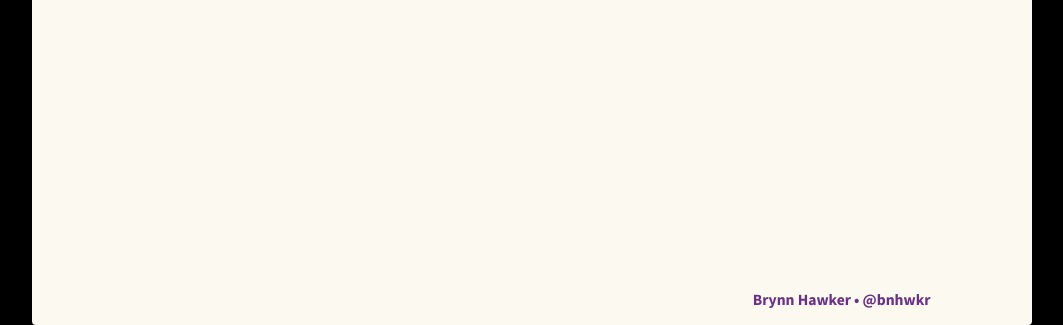
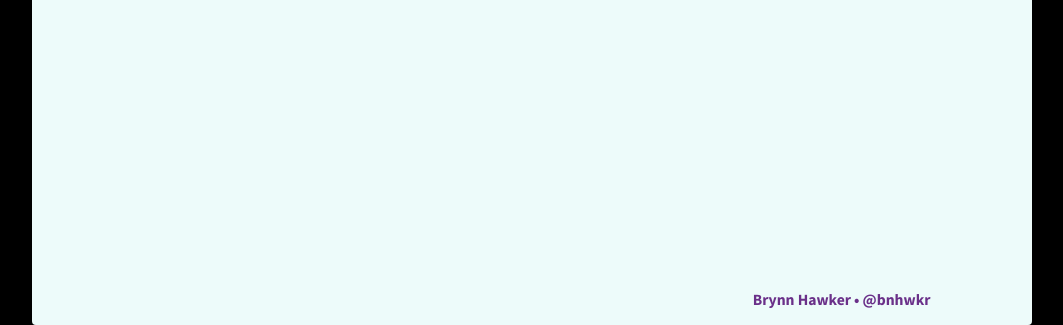
Before and after one commit to hwkr/WootPictures, a plain HTML site: page slides/index.html in a window 1280 px wide. Shown: the part 475-800 px from the top of the page, without its empty margins (108-1171 px from the left). Drawn offline with nearby package versions, Linux system fonts and the light colour scheme.

Commit message:
Tweak colors

```diff
--- a/slides/assets/slides.css
+++ b/slides/assets/slides.css
@@ -5,7 +5,7 @@ html, .view body {
 }
 
 body, .view section {
-    background-color: #FCF9F0;
+    background-color: #EDFBFA;
     border-radius: 5px;
     text-align: center;
 }
```
